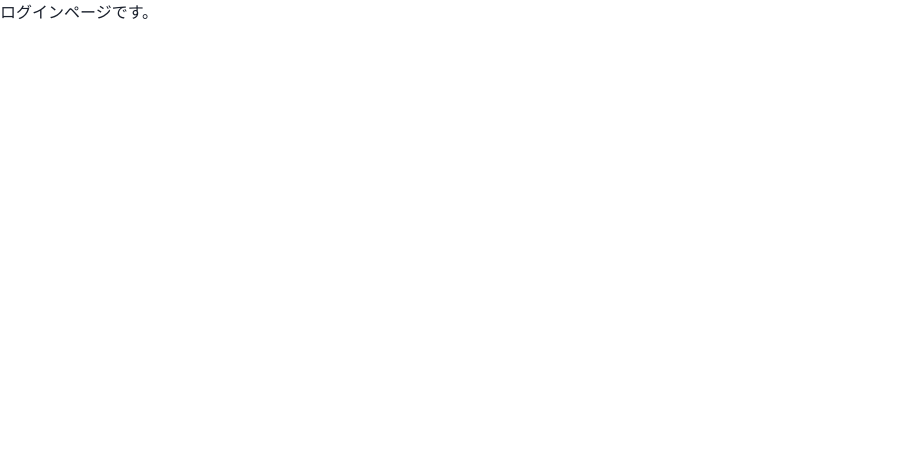
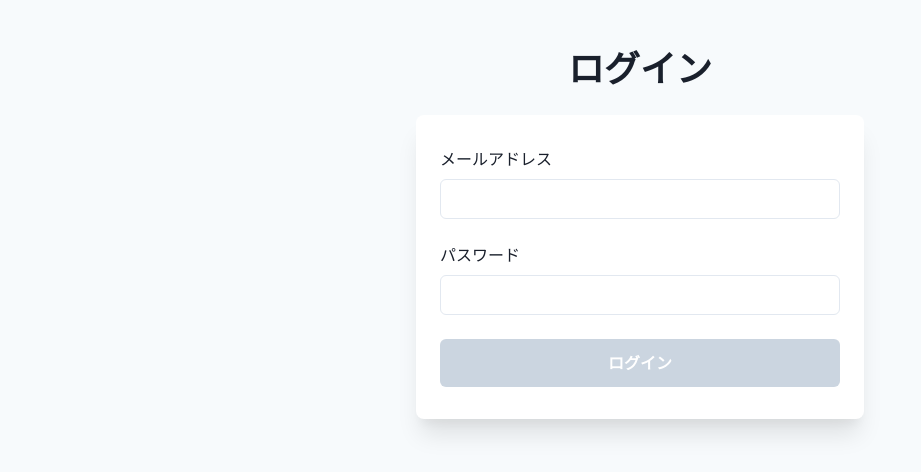
Before and after one commit to falcon0119/ts-app-01, a React (Create React App) app: page / in a window 1280 px wide. Shown: the top 472 px of the page, without its empty margins (0-921 px from the left). Built offline with nearby package versions, Linux system fonts and the light colour scheme.

Commit message:
ログイン機能

```diff
--- a/package.json
+++ b/package.json
@@ -14,6 +14,7 @@
     "@types/node": "^16.18.25",
     "@types/react": "^18.2.0",
     "@types/react-dom": "^18.2.1",
+    "axios": "^1.4.0",
     "framer-motion": "^10.12.4",
     "react": "^18.2.0",
     "react-dom": "^18.2.0",
@@ -47,6 +48,7 @@
     ]
   },
   "devDependencies": {
+    "@types/jquery": "^3.5.16",
     "@types/react-router-dom": "^5.3.3"
   }
 }
--- /dev/null
+++ b/src/api/user.ts
@@ -0,0 +1,16 @@
+export type user = {
+  id: number;
+  name: "Leanne Graham";
+  username: "Bret";
+  email: "Sincere@april.biz";
+  address: {
+    street: "Kulas Light";
+    suite: "Apt. 556";
+    city: "Gwenborough";
+    zipcode: "92998-3874";
+    geo: {
+      lat: "-37.3159";
+      lng: "81.1496";
+    };
+  };
+};
--- /dev/null
+++ b/src/components/atoms/button/PrimaryButton.tsx
@@ -0,0 +1,36 @@
+import { Button, IconButton } from "@chakra-ui/react";
+import React, { ReactNode } from "react";
+import { FC, memo } from "react";
+
+type Props = {
+  children: ReactNode;
+  onClick: () => void;
+  disabled?: boolean;
+  loading?: boolean;
+};
+
+export const PrimaryButtonConst: FC<Props> = memo((props) => {
+  const { children, onClick, disabled, loading } = props;
+  const handleClick = () => {
+    if (!disabled) {
+      onClick();
+    }
+  };
+
+  return (
+    <>
+      <Button
+        type="button"
+        bg={disabled ? "gray.300" : "teal.400"} // ここを修正
+        size="lg"
+        fontSize="md"
+        color="white"
+        disabled={disabled}
+        isLoading={loading}
+        onClick={handleClick}
+      >
+        {children}
+      </Button>
+    </>
+  );
+});
--- /dev/null
+++ b/src/components/hooks/userAuth.ts
@@ -0,0 +1,28 @@
+import axios from "axios";
+import { useCallback, useState } from "react";
+import { user } from "../../api/user";
+import { useNavigate } from "react-router-dom";
+
+export const UserAuthConst = () => {
+  const navigate = useNavigate();
+  const [loading, setloading] = useState(false);
+  const login = useCallback(
+    (id: string) => {
+      setloading(true);
+      axios
+        .get<user>(`https://jsonplaceholder.typicode.com/users/${id}`)
+        .then((res) => {
+          if (res.data) {
+            console.log("Navigating to /home");
+            navigate("/home");
+          } else {
+            alert("ユーザーが見つかりません");
+          }
+        })
+        .catch(() => alert("ログインできません"))
+        .finally(() => setloading(false));
+    },
+    [navigate]
+  );
+  return { loading, login };
+};
--- a/src/components/pages/Login.tsx
+++ b/src/components/pages/Login.tsx
@@ -1,10 +1,68 @@
-import React from "react";
+import {
+  Box,
+  Button,
+  Divider,
+  Flex,
+  FormControl,
+  FormLabel,
+  Heading,
+  Input,
+  Stack,
+  VStack,
+  useColorModeValue,
+} from "@chakra-ui/react";
+import React, { ChangeEvent, useState } from "react";
 import { FC, memo } from "react";
+import { PrimaryButtonConst } from "../atoms/button/PrimaryButton";
+import { UserAuthConst } from "../hooks/userAuth";
 
 export const LoginConst: FC = memo(() => {
+  const OnClickLogin = () => login(userId);
+  const [userId, setuserId] = useState("");
+  const { login, loading } = UserAuthConst();
+  const OnChangeuserId = (e: ChangeEvent<HTMLInputElement>) => {
+    setuserId(e.target.value);
+  };
+
   return (
-    <>
-      <p>ログインページです。</p>
-    </>
+    <Box
+      minH={"100vh"}
+      bg={useColorModeValue("gray.50", "gray.900")}
+      py={12}
+      px={{ base: 4, lg: 8 }}
+    >
+      <Box maxW={"md"} mx={"auto"}>
+        <Heading textAlign={"center"} mb={6}>
+          ログイン
+        </Heading>
+        <Box
+          bg={useColorModeValue("white", "gray.700")}
+          py={8}
+          px={6}
+          borderRadius={8}
+          boxShadow={"xl"}
+        >
+          <VStack spacing={6} alignItems={"stretch"}>
+            <FormControl id="email">
+              <FormLabel>メールアドレス</FormLabel>
+              <Input value={userId} onChange={OnChangeuserId} />
+            </FormControl>
+            <FormControl id="password">
+              <FormLabel>パスワード</FormLabel>
+              <Input type="password" autoComplete="current-password" required />
+            </FormControl>
+            <Stack spacing={6}>
+              <PrimaryButtonConst
+                onClick={OnClickLogin}
+                loading={loading}
+                disabled={userId === ""}
+              >
+                ログイン
+              </PrimaryButtonConst>
+            </Stack>
+          </VStack>
+        </Box>
+      </Box>
+    </Box>
   );
 });
```
Also changed, not shown: 1 other file (tests, documents, lock files or other folders).
